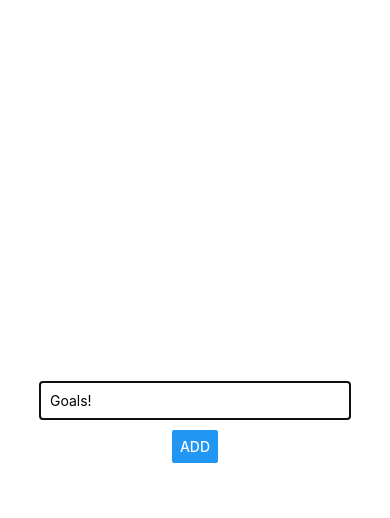
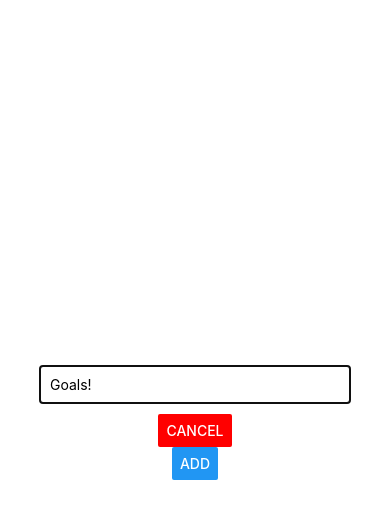
Before and after one commit to rm-jordan/rn-goals, a React Native app: screen / in a window 390 px wide. Both pictures are taken after a click on the button "ADD NEW GOAL". Shown: the top 518 px of the page. Built offline with nearby package versions, Linux system fonts and the light colour scheme.

Commit message:
added cancel button, allowed goals to be cleared, adjusted modal

```diff
--- a/App.js
+++ b/App.js
@@ -15,8 +15,9 @@ export default function App() {
     //use spread to create new array adding elements of old array
     setGoalList((currentGoals) => [
       ...currentGoals,
-      { key: Math.random().toString(), value: goalName },
+      { id: Math.random().toString(), value: goalName },
     ]);
+    setAddMode(false); // done adding
   };
 
   const removeGoalHandler = (goalId) => {
@@ -25,10 +26,19 @@ export default function App() {
     });
   };
 
+  const cancelGoalHandler = () => {
+    setAddMode(false);
+  };
+
   return (
     <View style={styles.screen}>
       <Button title="Add New Goal" onPress={() => setAddMode(true)} />
-      <GoalInput visible={addMode} onAddGoal={addGoalHandler} />
+      <GoalInput
+        visible={addMode}
+        onCancel={cancelGoalHandler}
+        onAddGoal={addGoalHandler}
+        onCancel={cancelGoalHandler}
+      />
       <FlatList
         keyExtractor={(item, index) => item.id}
         data={goalList}
--- a/components/GoalInput.js
+++ b/components/GoalInput.js
@@ -7,6 +7,12 @@ const GoalInput = (props) => {
 
   const goalInputHandler = (enteredText) => {
     setGoal(enteredText);
+  };
+
+  const addGoalHandler = () => {
+    props.onAddGoal(goal);
+    // clear goal - set to empty string
+    setGoal("");
   };
 
   return (
@@ -19,7 +25,8 @@ const GoalInput = (props) => {
           //pass text in, pass back to be displayed
           value={goal}
         />
-        <Button title="ADD" onPress={props.onAddGoal.bind(this, goal)} />
+        <Button title="CANCEL" onPress={props.onCancel} color="red" />
+        <Button title="ADD" onPress={addGoalHandler} />
       </View>
     </Modal>
   );
```
